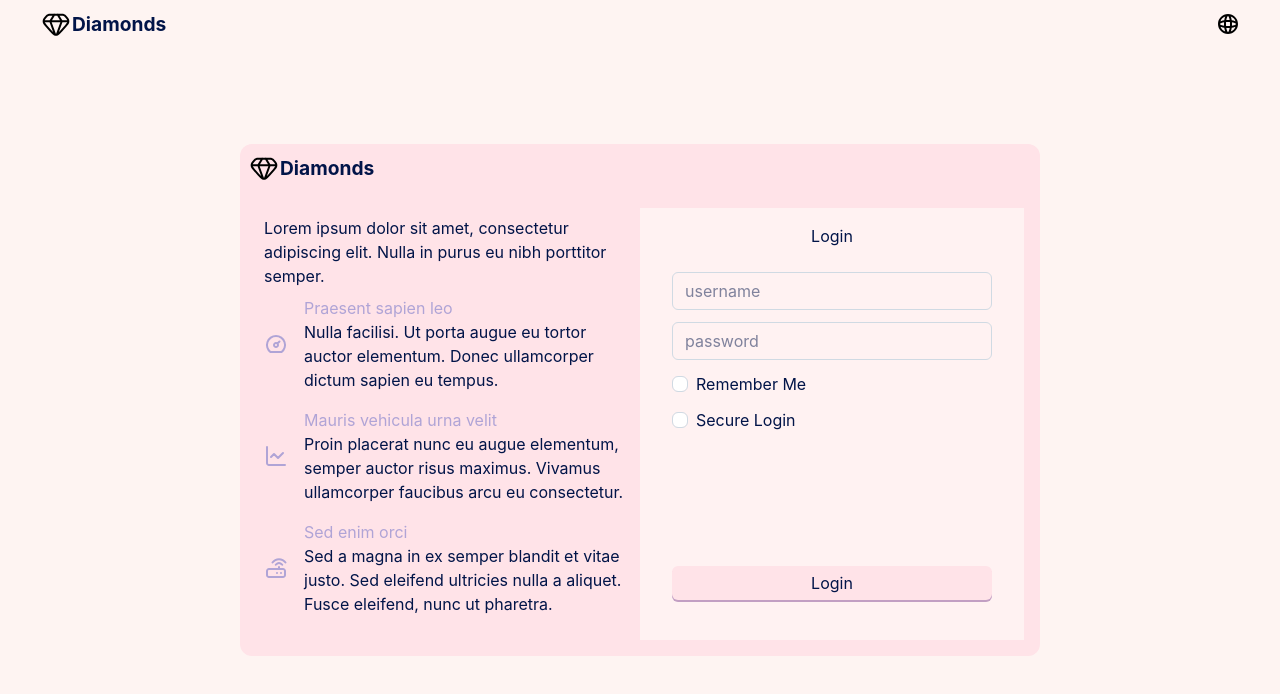
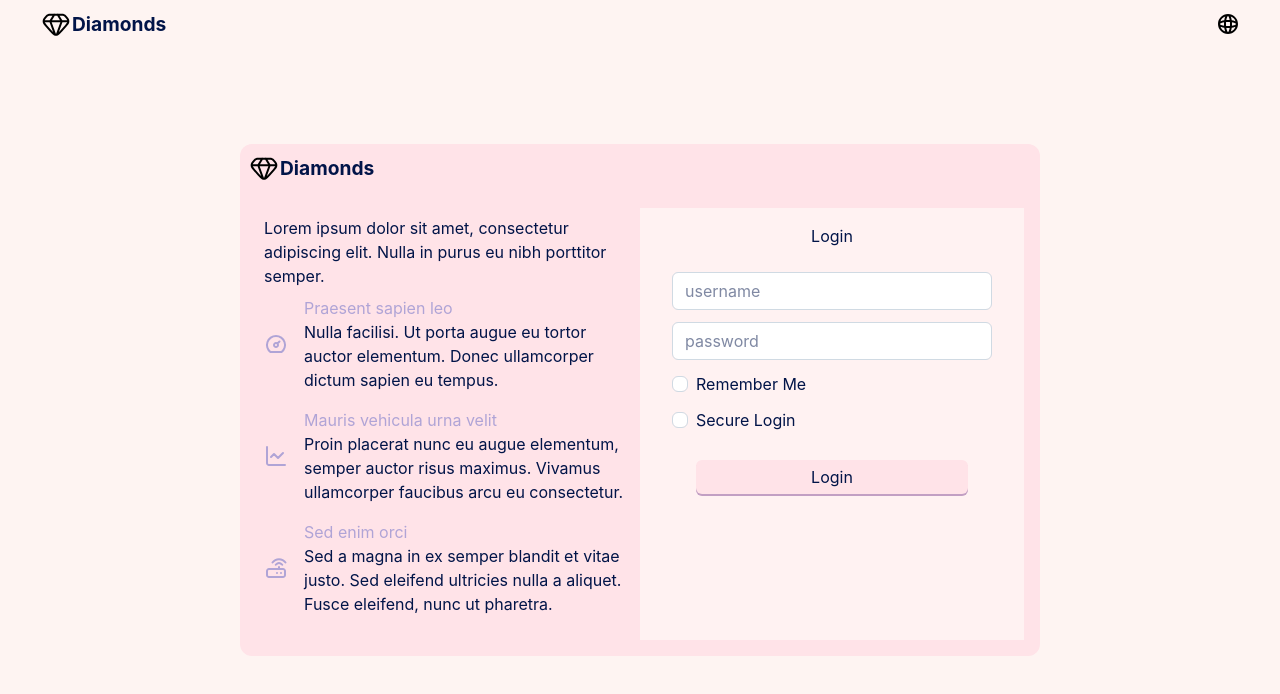
Before and after one commit to yusuke50/react-dashboard, a React (Vite) app: page / in a window 1280 px wide. Shown: the top 694 px of the page. Built offline with nearby package versions, Linux system fonts and the light colour scheme.

Commit message:
create a "LoginForm" and start a json-server

```diff
--- a/package.json
+++ b/package.json
@@ -7,7 +7,8 @@
     "dev": "vite",
     "build": "vite build",
     "lint": "eslint .",
-    "preview": "vite preview"
+    "preview": "vite preview",
+    "server": "json-server -p 3001 --watch db.json"
   },
   "dependencies": {
     "@tailwindcss/vite": "^4.0.7",
@@ -15,6 +16,7 @@
     "normalize.css": "^8.0.1",
     "react": "^19.0.0",
     "react-dom": "^19.0.0",
+    "react-router": "^7.2.0",
     "tailwindcss": "^4.0.0"
   },
   "devDependencies": {
@@ -28,6 +30,7 @@
     "eslint-plugin-react-hooks": "^5.0.0",
     "eslint-plugin-react-refresh": "^0.4.18",
     "globals": "^15.14.0",
+    "json-server": "^1.0.0-beta.3",
     "sass": "^1.84.0",
     "vite": "^6.1.1"
   },
--- a/src/App.jsx
+++ b/src/App.jsx
@@ -1,3 +1,4 @@
+import { useNavigate } from 'react-router';
 import './index.css';
 import './App.scss';
 import Logo from './components/Logo';
@@ -5,10 +6,14 @@ import DescriptionItem from './components/DescriptionItem';
 import GaugeIcon from './components/GaugeIcon';
 import ChartIcon from './components/ChartIcon';
 import SystemIcon from './components/SystemIcon';
-import InputItem from './components/InputItem';
-import CheckboxItem from './components/CheckboxItem';
+import LoginForm from './components/LoginForm';
 
 function App() {
+  const navigate = useNavigate();
+
+  const handleLoginSuccess = () => {
+    navigate('/dashboard');
+  };
   return (
     <>
       <div className='top-header'>
@@ -49,30 +54,8 @@ function App() {
               />
             </div>
           </div>
-          <div className='right-form'>
-            <h3 className='form-title'>Login</h3>
-            <div className='form-area'>
-              <form>
-                <InputItem type='text' placeholder='username' />
-                <InputItem type='password' placeholder='password' />
-                <CheckboxItem
-                  value='remember'
-                  id='rememberMe'
-                  for='rememberMe'
-                  label='Remember Me'
-                />
-                <CheckboxItem
-                  value='security'
-                  id='secureLogin'
-                  for='secureLogin'
-                  label='Secure Login'
-                />
-              </form>
-            </div>
-            <div className='login-button'>
-              <button>Login</button>
-            </div>
-          </div>
+
+          <LoginForm onSuccess={handleLoginSuccess} />
         </div>
       </div>
     </>
--- a/src/App.scss
+++ b/src/App.scss
@@ -146,6 +146,7 @@ input {
   border-radius: 6px;
   margin-bottom: 0.75rem;
   box-sizing: border-box;
+  background-color: colors.$background-white;
 }
 
 .check-box {
--- /dev/null
+++ b/src/Dashboard.jsx
@@ -0,0 +1,5 @@
+const Dashboard = () => {
+  return <h1>Dashboard</h1>;
+};
+
+export default Dashboard;
--- a/src/colors.scss
+++ b/src/colors.scss
@@ -1,7 +1,6 @@
+$background-white: white;
 $background-gray: #fef4f2;
-
 $background-stay-pink: #ffe3e8;
-
 $background-1: #fff2f2;
 
 $title-color: #b0a4d6;
--- a/src/components/CheckboxItem.jsx
+++ b/src/components/CheckboxItem.jsx
@@ -1,13 +1,15 @@
-const CheckboxItem = ({
-  value: Value,
-  id: inputId,
-  for: For,
-  label: Label,
-}) => {
+const CheckboxItem = ({ value, id, name, checked, onChange, label }) => {
   return (
     <div className='check-box'>
-      <input type='checkbox' value={Value} id={inputId} />
-      <label htmlFor={For}>{Label}</label>
+      <input
+        type='checkbox'
+        value={value}
+        id={id}
+        name={name}
+        checked={checked}
+        onChange={onChange}
+      />
+      <label htmlFor={id}>{label}</label>
     </div>
   );
 };
--- a/src/components/InputItem.jsx
+++ b/src/components/InputItem.jsx
@@ -1,5 +1,25 @@
-const InputItem = ({ type: Type, placeholder: Placeholder }) => {
-  return <input type={Type} placeholder={Placeholder} />;
+const InputItem = ({
+  type,
+  placeholder,
+  value,
+  onChange,
+  name,
+  pattern,
+  title,
+  required,
+}) => {
+  return (
+    <input
+      type={type}
+      placeholder={placeholder}
+      value={value}
+      onChange={onChange}
+      name={name}
+      pattern={pattern}
+      title={title}
+      required={required}
+    />
+  );
 };
 
 export default InputItem;
--- /dev/null
+++ b/src/components/LoginForm.jsx
@@ -0,0 +1,104 @@
+import { useState } from 'react';
+import { loginUser } from '../services/api';
+import InputItem from './InputItem';
+import CheckboxItem from './CheckboxItem';
+
+const LoginForm = ({ onSuccess }) => {
+  const [formData, setFormData] = useState({
+    username: '',
+    password: '',
+    rememberMe: false,
+    secureLogin: false,
+  });
+  const [isLoading, setIsLoading] = useState(false);
+  const [errors, setErrors] = useState({});
+
+  const handleChange = (e) => {
+    const { name, value, type, checked } = e.target;
+    setFormData((prev) => ({
+      ...prev,
+      [name]: type === 'checked' ? checked : value,
+    }));
+  };
+
+  const handleSubmit = async (e) => {
+    e.preventDefault();
+
+    if (!formData.username || !formData.password) {
+      setErrors({ ...errors, form: 'Please fill in all required fields' });
+      return;
+    }
+
+    setIsLoading(true);
+    setErrors('');
+
+    try {
+      const user = await loginUser({
+        username: formData.username,
+        password: formData.password,
+      });
+
+      onSuccess(user);
+    } catch (error) {
+      setErrors({ ...errors, form: 'Login failed. Please try again.' });
+    } finally {
+      setIsLoading(false);
+    }
+  };
+
+  return (
+    <div className='right-form'>
+      <h3 className='form-title'>Login</h3>
+      <div className='form-area'>
+        <form onSubmit={handleSubmit}>
+          <InputItem
+            type='text'
+            name='username'
+            value={formData.username}
+            placeholder='username'
+            pattern='^[A-Za-z0-9]+$'
+            title='Only alphanumeric characters are allowed.'
+            onChange={handleChange}
+            required
+          />
+          <InputItem
+            type='password'
+            name='password'
+            value={formData.password}
+            placeholder='password'
+            pattern='^[A-Za-z0-9]+$'
+            title='Only alphanumeric characters are allowed.'
+            onChange={handleChange}
+            required
+          />
+          <CheckboxItem
+            value='remember'
+            id='rememberMe'
+            name='rememberMe'
+            checked={formData.rememberMe}
+            onChange={handleChange}
+            label='Remember Me'
+          />
+          <CheckboxItem
+            value='security'
+            id='secureLogin'
+            name='secureLogin'
+            checked={formData.secureLogin}
+            onChange={handleChange}
+            label='Secure Login'
+          />
+
+          {errors.form && <div className='error'>{errors.form}</div>}
+
+          <div className='login-button'>
+            <button type='submit' disabled={isLoading}>
+              {isLoading ? 'Logging in...' : 'Login'}
+            </button>
+          </div>
+        </form>
+      </div>
+    </div>
+  );
+};
+
+export default LoginForm;
--- a/src/main.jsx
+++ b/src/main.jsx
@@ -1,9 +1,23 @@
 import { StrictMode } from 'react';
 import { createRoot } from 'react-dom/client';
+import { BrowserRouter, Routes, Route } from 'react-router';
 import App from './App.jsx';
+import Dashboard from './Dashboard.jsx';
 
 createRoot(document.getElementById('root')).render(
-  <StrictMode>
-    <App />
-  </StrictMode>
+  <BrowserRouter>
+    <Routes>
+      <Route
+        index
+        path='/'
+        element={
+          <StrictMode>
+            <App />
+          </StrictMode>
+        }
+      />
+
+      <Route path='/dashboard' element={<Dashboard />} />
+    </Routes>
+  </BrowserRouter>
 );
--- /dev/null
+++ b/src/services/api.js
@@ -0,0 +1,26 @@
+const API_URL = 'http://localhost:3001';
+
+export const loginUser = async (credentials) => {
+  try {
+    await new Promise((resolve) => setTimeout(resolve, 1000));
+
+    const response = await fetch(
+      `${API_URL}/users?username=${credentials.username}&password=${credentials.password}`
+    );
+
+    if (!response.ok) {
+      throw new Error('Network response was not ok');
+    }
+
+    const users = await response.json();
+
+    if (users.length == 0) {
+      throw new Error('Invalid credentials');
+    }
+
+    const { password, ...user } = users[0];
+    return user;
+  } catch (error) {
+    throw new Error(error.message || 'Login failed');
+  }
+};
```
Also changed, not shown: 1 other file (tests, documents, lock files or other folders).
